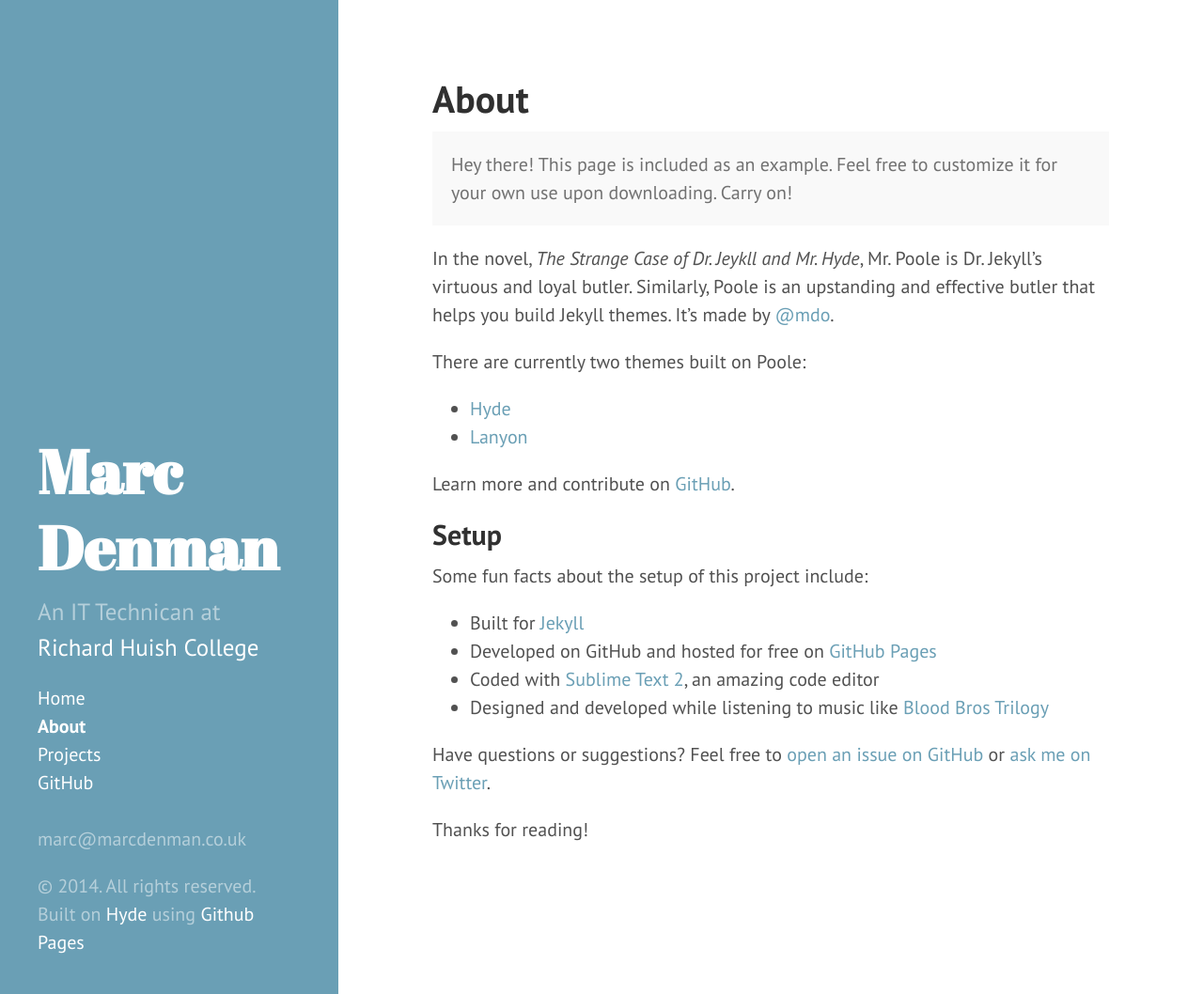
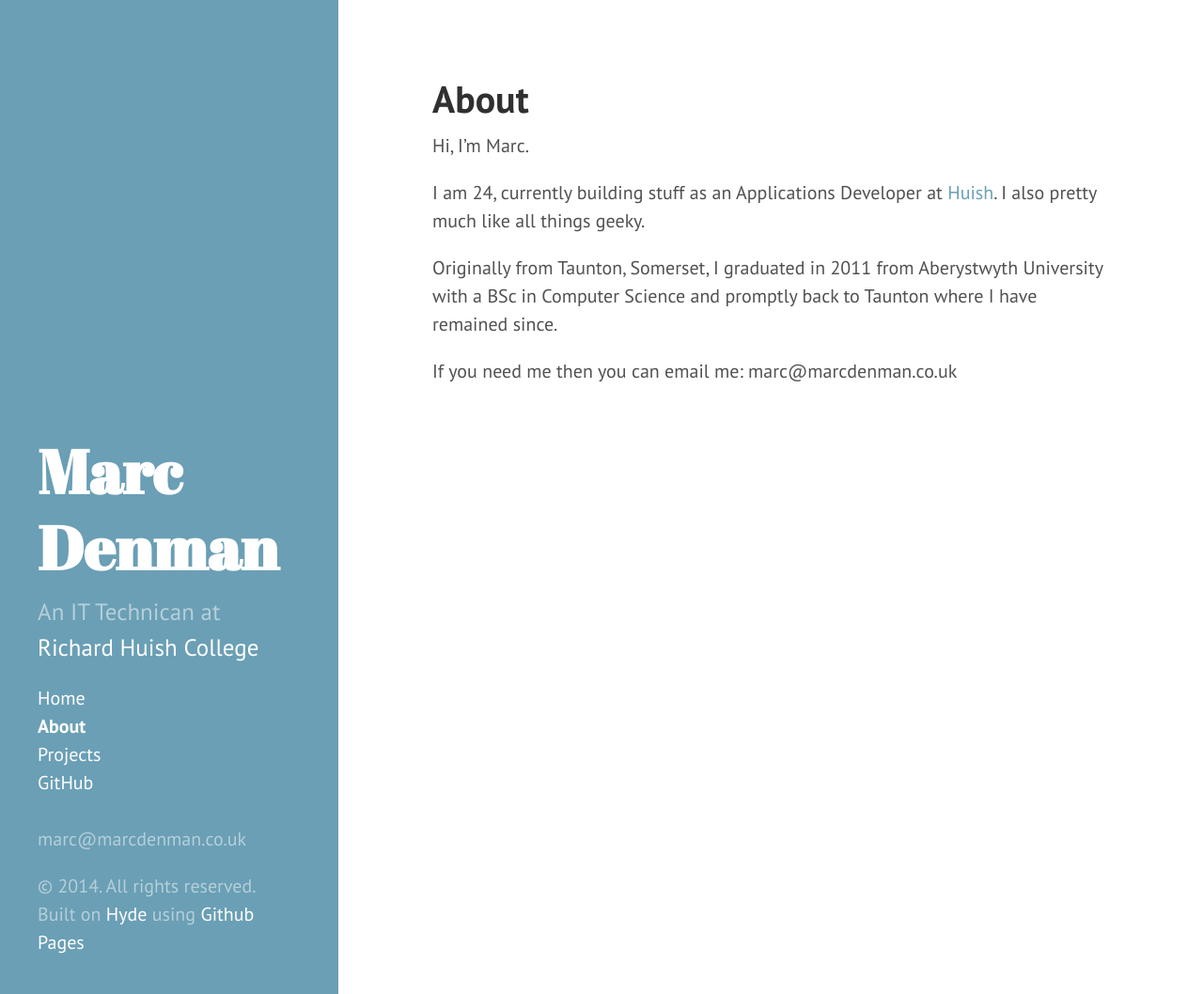
Before and after one commit to MarcDenman/marcdenman.github.io, a Jekyll site: the page built from about.md, in a window 1280 px wide and 1058 px high. Shown: the whole window at 94% size. Built offline with Jekyll 4.4.1, drawn with Linux system fonts in a browser that asks for light colours; Markdown is read by kramdown in place of the engine named in the settings.

Commit message:
About Updated.

```diff
--- a/about.md
+++ b/about.md
@@ -3,28 +3,10 @@ layout: page
 title: About
 ---
 
-<p class="message">
-  Hey there! This page is included as an example. Feel free to customize it for your own use upon downloading. Carry on!
-</p>
+Hi, I'm Marc.
 
-In the novel, *The Strange Case of Dr. Jeykll and Mr. Hyde*, Mr. Poole is Dr. Jekyll's virtuous and loyal butler. Similarly, Poole is an upstanding and effective butler that helps you build Jekyll themes. It's made by [@mdo](https://twitter.com/mdo).
+I am 24, currently building stuff as an Applications Developer at [Huish](http://huish.ac.uk). I also pretty much like all things geeky.
 
-There are currently two themes built on Poole:
+Originally from Taunton, Somerset, I graduated in 2011 from Aberystwyth University with a BSc in Computer Science and promptly back to Taunton where I have remained since.
 
-* [Hyde](http://hyde.getpoole.com)
-* [Lanyon](http://lanyon.getpoole.com)
-
-Learn more and contribute on [GitHub](https://github.com/poole).
-
-## Setup
-
-Some fun facts about the setup of this project include:
-
-* Built for [Jekyll](http://jekyllrb.com)
-* Developed on GitHub and hosted for free on [GitHub Pages](https://pages.github.com)
-* Coded with [Sublime Text 2](http://sublimetext.com), an amazing code editor
-* Designed and developed while listening to music like [Blood Bros Trilogy](https://soundcloud.com/maddecent/sets/blood-bros-series)
-
-Have questions or suggestions? Feel free to [open an issue on GitHub](https://github.com/poole/issues/new) or [ask me on Twitter](https://twitter.com/mdo).
-
-Thanks for reading!
+If you need me then you can email me: marc@marcdenman.co.uk
```
Also changed, not shown: projects.md (+1 -1 lines).
